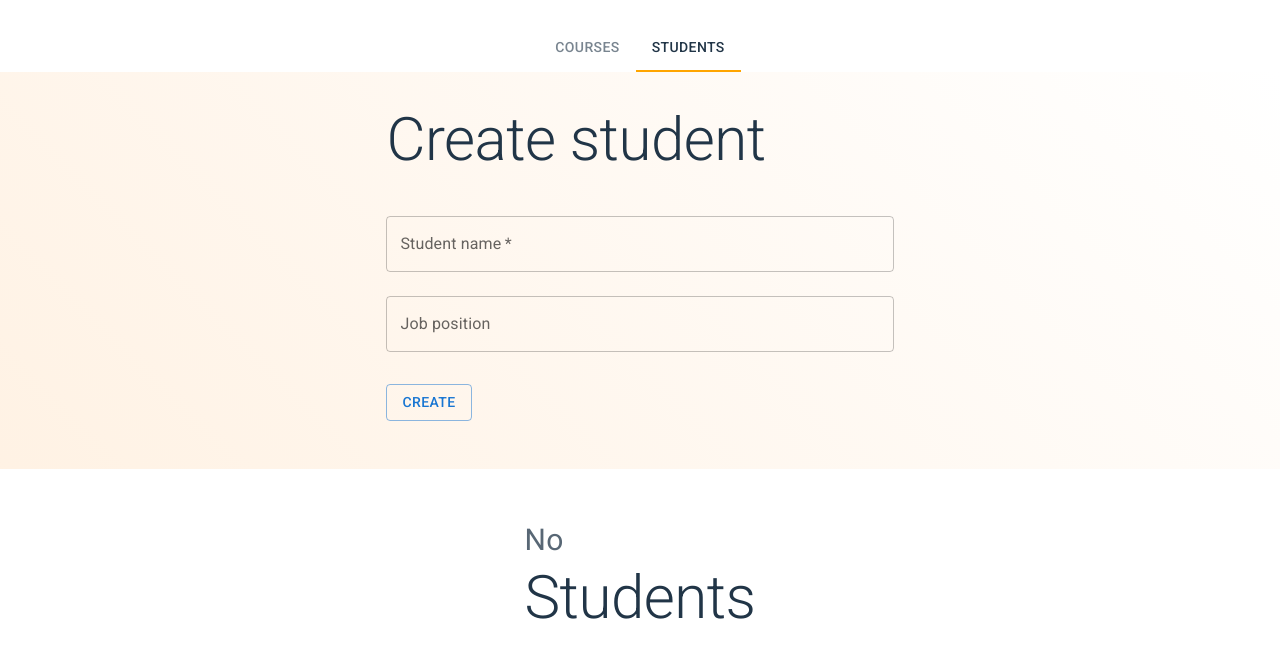
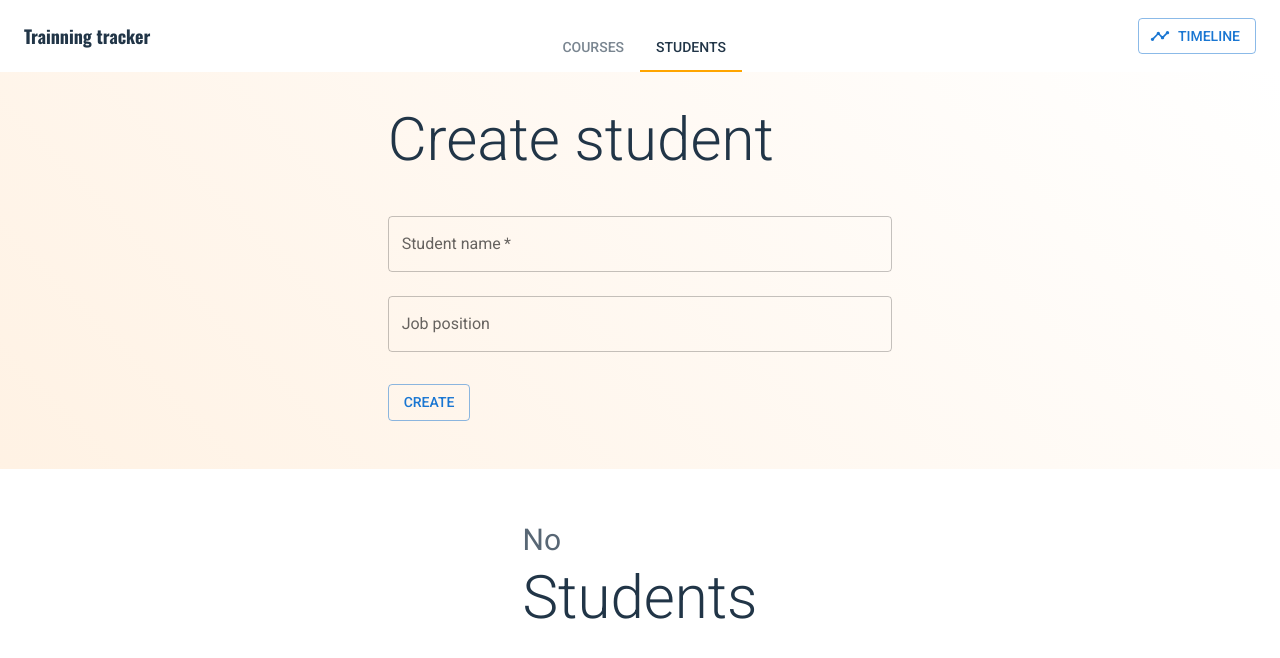
Before and after one commit to albertoferreroorte/trainning-tracker, a React (Vite) app: page /students in a window 1280 px wide. Shown: the top 658 px of the page. Built offline with nearby package versions, Linux system fonts and the light colour scheme.

Commit message:
added app title and timeline button in sticky nav header

```diff
--- a/index.html
+++ b/index.html
@@ -11,7 +11,7 @@
       rel="stylesheet"
       href="https://fonts.googleapis.com/css2?family=Roboto:wght@300;400;500;600;700&display=swap"
     />
-
+    <link href="https://fonts.googleapis.com/css2?family=Oswald:wght@700&display=swap" rel="stylesheet">
   </head>
   <body>
     <div id="root"></div>
--- a/src/trainning-tracker-app.tsx
+++ b/src/trainning-tracker-app.tsx
@@ -1,7 +1,8 @@
 import { useEffect, useState } from 'react';
-import { Grid, Tab, Tabs } from '@mui/material';
+import { Button, createTheme, Grid, Tab, Tabs, ThemeProvider, Typography } from '@mui/material';
 import { Link, useLocation } from 'react-router-dom';
 import { AppRouter } from './router';
+import { TimelineOutlined } from '@mui/icons-material';
 
 const tabs = [
   {
@@ -23,12 +24,20 @@ export const TrainningTrackerApp: React.FC = () => {
     setValue(newValue);
   };
 
+  const theme = createTheme({
+    typography: {
+      fontFamily: [
+        'Roboto', 'Oswald'
+      ].join(','),
+    },});
+
   useEffect(() => {
     const tab = tabs.find(t => t.path === location.pathname) || tabs[1];
     setValue(tab.value);
   }, [location.pathname, value]);
 
   return (
+    <ThemeProvider theme={ theme }>
       <Grid
         alignItems="center"
         container
@@ -38,21 +47,42 @@ export const TrainningTrackerApp: React.FC = () => {
         spacing={0}
         width="100%"
       >
-      <Grid color='dark' item sx={{ mt: 3 }}>
+        <Grid
+          alignItems='center'
+          color='dark'
+          container
+          justifyContent='space-between'
+          position='sticky'
+          top={ 0 }
+          sx={{ backgroundColor: 'white' }}
+          zIndex={ 2 }
+        >
+          <Typography fontSize='large' fontFamily='Oswald' sx={{ mx: 3 }}>Trainning tracker</Typography>
           <Tabs
             value={value}
             onChange={ handleChange}
             aria-label="nav tabs"
             textColor='inherit'
             TabIndicatorProps={{ style: { background: "orange" } }}
+            sx={{ mt: 3 }}
           >
             <Tab label="Courses" component={ Link } to="/courses" />
             <Tab label="Students" component={ Link } to="/students" />
           </Tabs>
+          <Button
+            aria-label="overview"
+            color="primary"
+            variant="outlined"
+            startIcon={<TimelineOutlined fontSize='large' />}
+            sx={{ mx: 3 }}
+          >
+            Timeline
+          </Button>
         </Grid>
         <Grid item sx={{ width: '100%' }}>
           <AppRouter />
         </Grid>
       </Grid>
+    </ThemeProvider>
   );
 }
```
Lines whose indentation alone changed are shown as unchanged.
